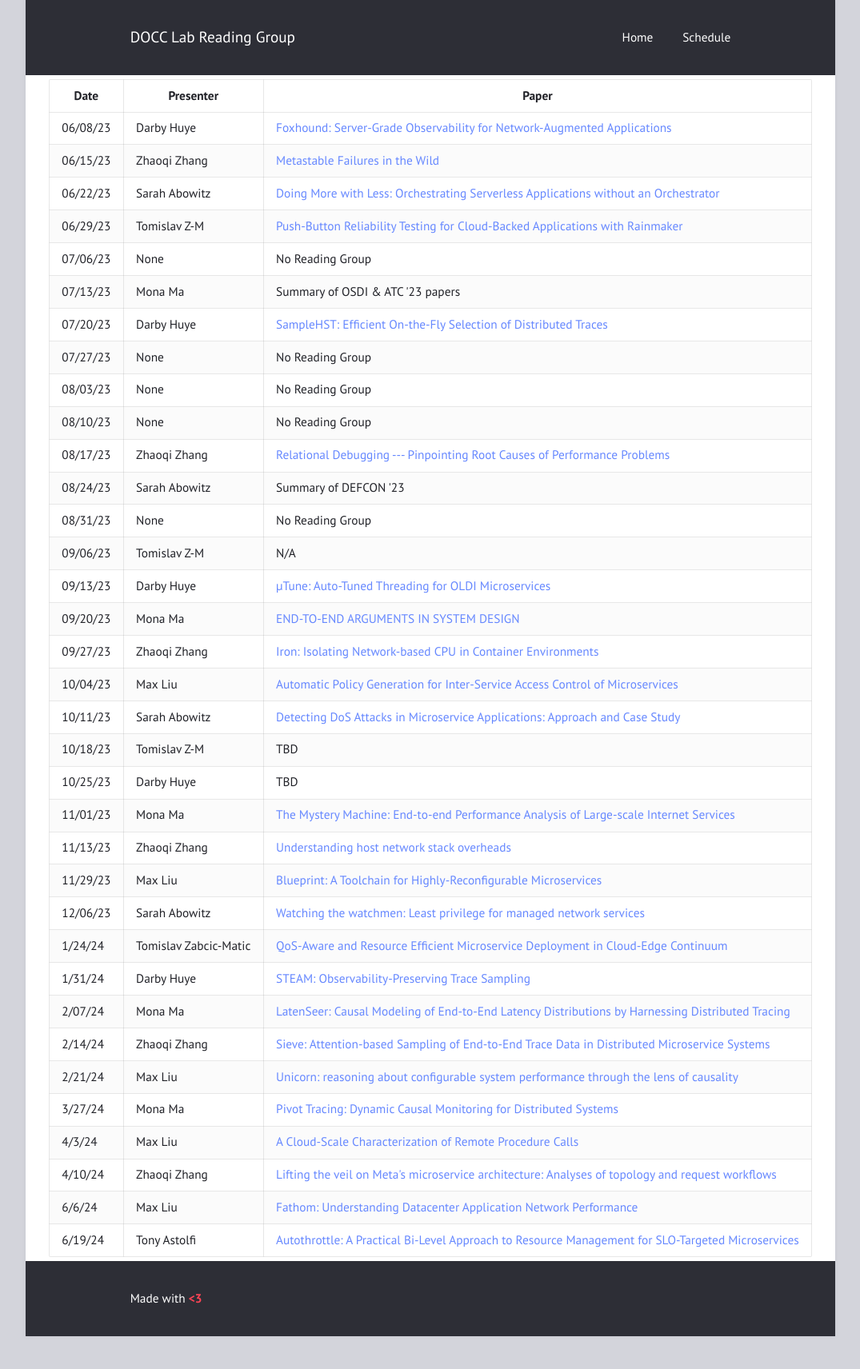
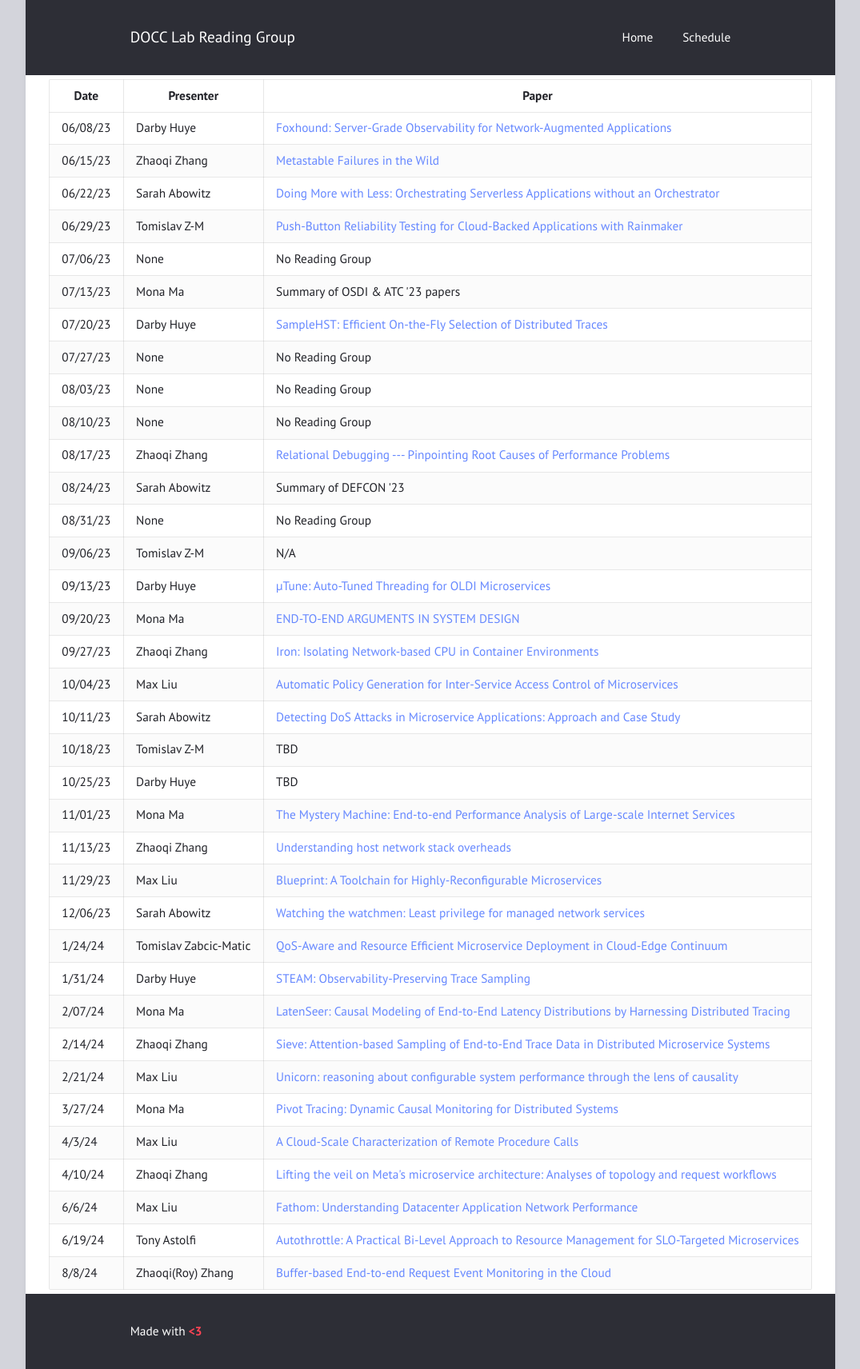
Before and after one commit to docc-lab/reading-group, a Jekyll site: the page built from schedule.html, in a window 1280 px wide. Shown: the whole page at 80% size, without its empty margins (102-1177 px from the left). Built offline with Jekyll 4.4.1, drawn with Linux system fonts in a browser that asks for light colours; before the commit the page ends 1671 px from its top, so only the background shows below that.

Commit message:
Add BufScope with link to schedule

```diff
--- a/schedule.html
+++ b/schedule.html
@@ -199,6 +199,11 @@ title: "Schedule"
       <td>Tony Astolfi</td>
       <td><a href="https://www.usenix.org/system/files/nsdi24-wang-zibo.pdf">Autothrottle: A Practical Bi-Level Approach to Resource Management for SLO-Targeted Microservices</a></td>
     </tr>
+    <tr>
+      <td>8/8/24</td>
+      <td>Zhaoqi(Roy) Zhang</td>
+      <td><a href="https://www.usenix.org/system/files/nsdi22-paper-gao_kaihui.pdf">Buffer-based End-to-end Request Event Monitoring in the Cloud</a></td>
+    </tr>
 </table>
   </div>
 </body>
```
